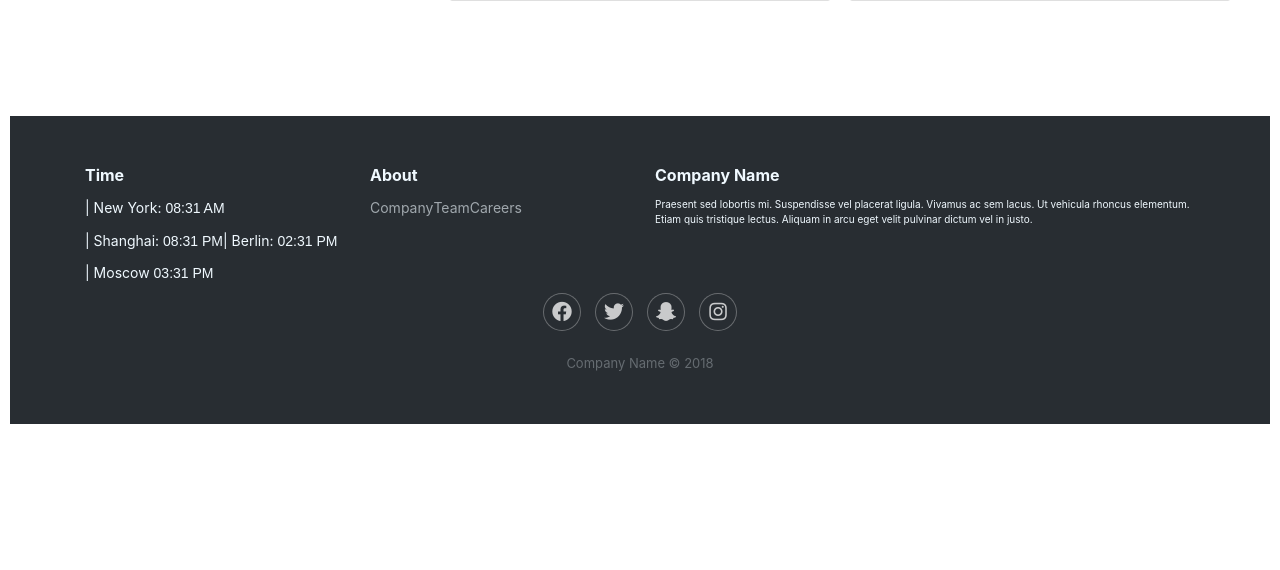
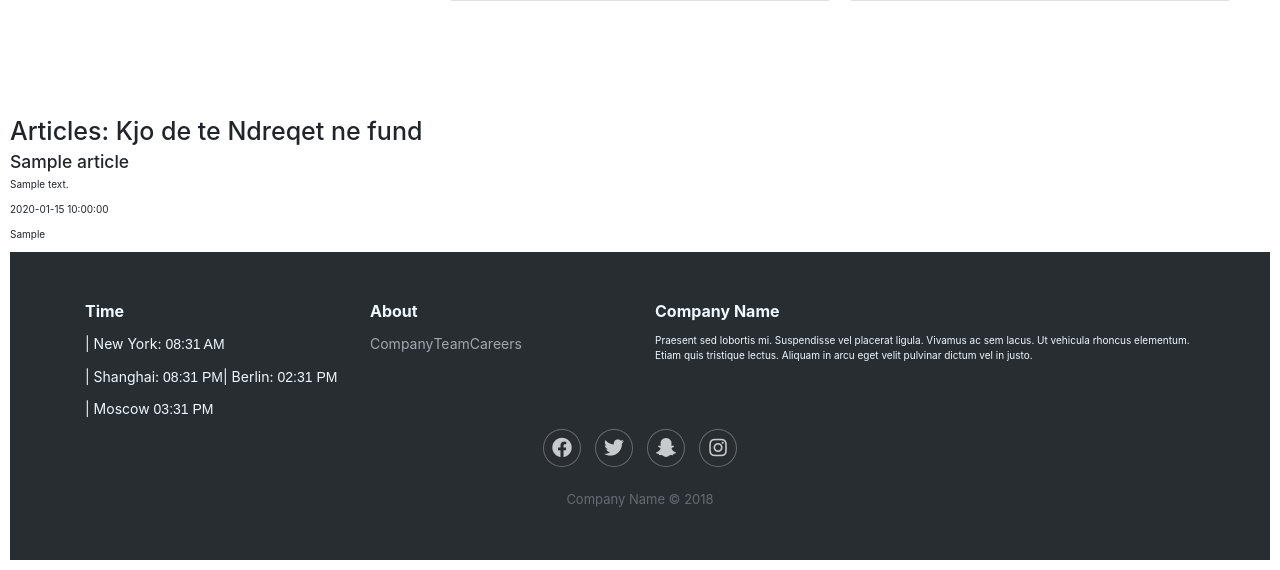
Before and after one commit to GentritIbishi/PI18_19_Gr26, a PHP site: page / in a window 1280 px wide. Shown: the part 2081-2651 px from the top of the page. Before the commit the page ends 2505 px from the top, so only its background shows below. Run offline with PHP 8.4, Linux system fonts and the light colour scheme; tables that the repository leaves empty or names only in its code hold one stand-in row (values such as "Sample post"); a stand-in replaces the project's code that opens the database connection; some libraries are stand-ins or nearby versions.

Commit message:
Shtimi i kodit te nevojshem per search engine

```diff
--- a/index.php
+++ b/index.php
@@ -1,9 +1,12 @@
 <?php
 require "header.php";
+include 'includes/sdbh.php';
 ?>
 <link rel="stylesheet" href="https://use.fontawesome.com/releases/v5.8.2/css/all.css" integrity="sha384-oS3vJWv+0UjzBfQzYUhtDYW+Pj2yciDJxpsK1OYPAYjqT085Qq/1cq5FLXAZQ7Ay" crossorigin="anonymous">
 <script src="https://use.fontawesome.com/ea603c10d8.js"></script>
+<script src="https://use.fontawesome.com/ea603c10d8.js"></script>
 <link rel="stylesheet" href="CSS/index.css">
+<link rel="stylesheet" href="CSS/search.css">
 <link rel="stylesheet" href="JS/index.js">
 <main>
 
@@ -19,13 +22,12 @@ require "header.php";
      ?>
 </div>
 <div class="showcase">
-    <form>
+    <form action="includes/search-code.php" method="POST">
         <div class="search-bar">
-            <input type="text" placeholder="Search..">
-            <input type="submit" value="Search">
+            <input type="text" name="search" placeholder="Search..">
+            <input type="submit" name="submit-search" value="Search">
         </div>
     </form>
-
 
 </div>
 </main>
@@ -166,8 +168,27 @@ require "header.php";
 <br>
 <br>
 <br>
+<h1>Articles: Kjo de te Ndreqet ne fund</h1>
+<!--**************code per search engine***************************-->
+<div class="article-container">
+        <?php
+            $sql = "SELECT * FROM article";
+            $result = mysqli_query($conn, $sql);
+            $queryResults = mysqli_num_rows($result);
 
+            if ($queryResults > 0) {
+                while ($row = mysqli_fetch_assoc($result)) {
+                    echo "<div class='article-box'>
+                        <h3>".$row['a_title']."</h3>
+                        <p>".$row['a_text']."</p>
+                        <p>".$row['a_date']."</p>
+                        <p>".$row['a_autori']."</p>
+                    </div>";
+                }
+            }
+        ?>
 
+    </div>
 <?php
 require "footer.php";
 ?>
```
